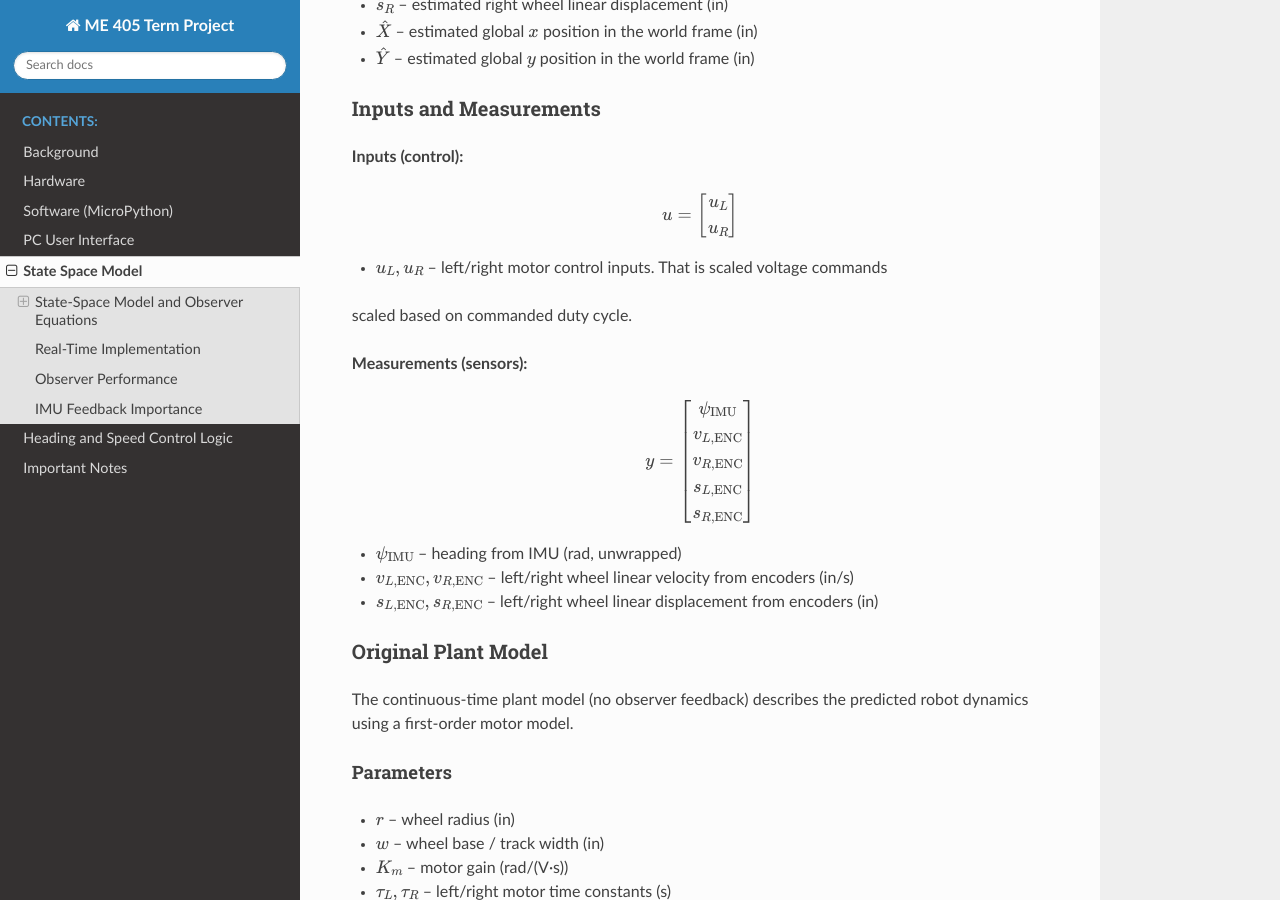
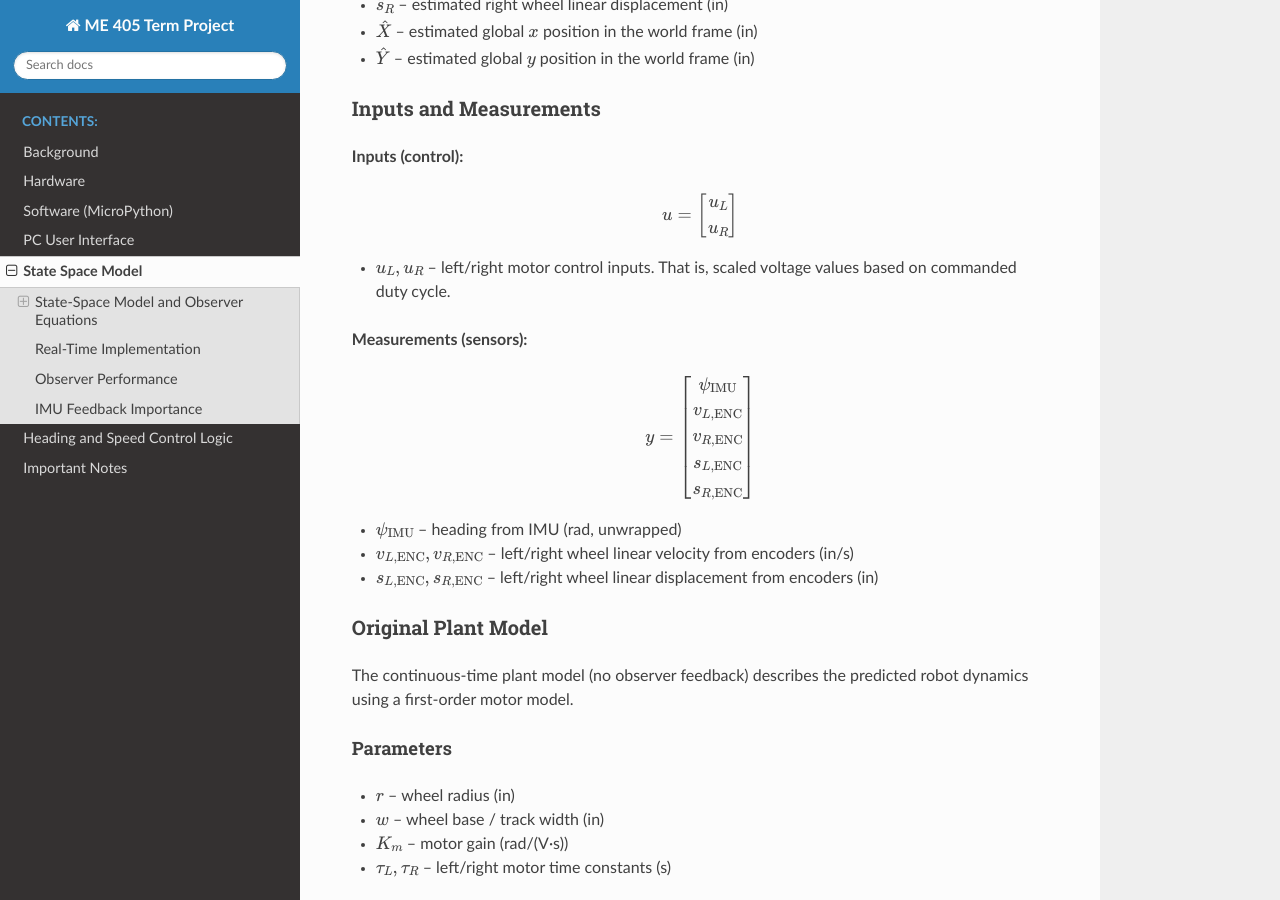
Before and after one commit to andrewthegr8/Term-Project-ME-405, a Sphinx documentation site: the page built from docs/source/ssmodel.rst, in a window 1280 px wide and 900 px high, scrolled down 998 px. Built offline with Sphinx 7.4.7 and the Read the Docs theme 3.1.0, drawn with Linux system fonts in a browser that asks for light colours; comment, search, counter and statistics services are not loaded.

Commit message:
Fix formatting issues and improve clarity in documentation for pcui.rst and ssmodel.rst

```diff
--- a/docs/source/ssmodel.rst
+++ b/docs/source/ssmodel.rst
@@ -61,8 +61,7 @@ Inputs and Measurements
    u_R
    \end{bmatrix}
 
-* :math:`u_L, u_R` – left/right motor control inputs. That is scaled voltage commands
-scaled based on commanded duty cycle.
+* :math:`u_L, u_R` – left/right motor control inputs. That is, scaled voltage values based on commanded duty cycle.
 
 **Measurements (sensors):**
 
```
Also changed, not shown: docs/source/pcui.rst (+7 -7 lines).
